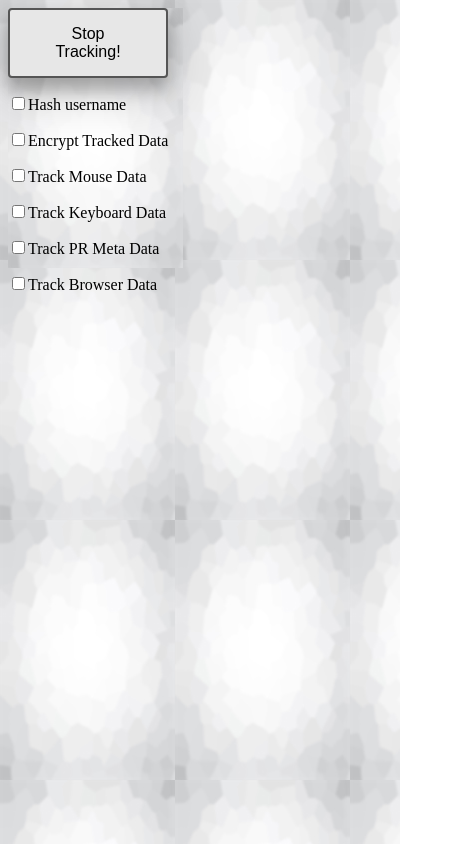
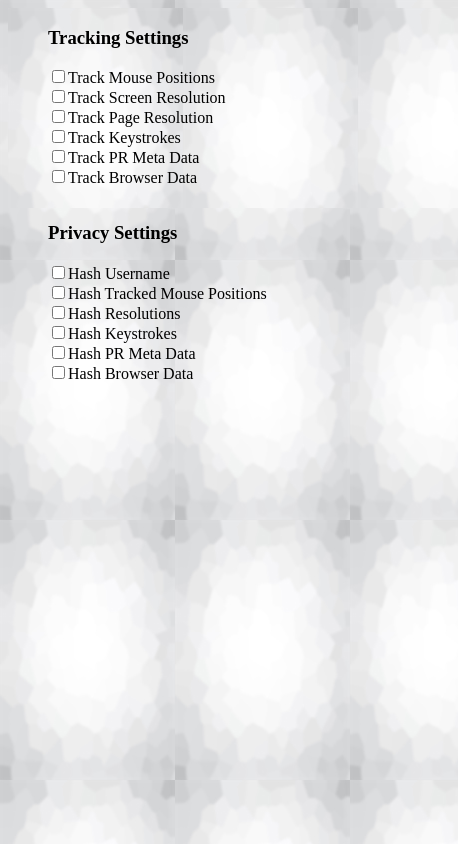
Before and after one commit to 8uurg/ooc-octopeer, a browser extension: page src/main/resources/popup.html in a window 400 px wide. Shown: the whole page, 458 px wide, since content can reach past the window. Drawn offline with Linux system fonts and the light colour scheme; files that its build step writes are made by us from their sources.

Commit message:
Fixed HTML errors

```diff
--- a/src/main/css/popup_style.css
+++ b/src/main/css/popup_style.css
@@ -1,32 +1,19 @@
 html,body {
-    height: 260px;
-    width: 175px;
-    background-image: url("../bg_popup.jpg");
+    height: 200px;
+    width: 450px;
+    background-image: url("/bg_popup.jpg");
 }
 
-.stopTrackingButton {
-    background-color: #e7e7e7;
-    color: black;
-    border-radius: 4px;
-    border: 2px solid #555555;
-    width: 160px;
-    box-shadow: 0 12px 16px 0 rgba(0,0,0,0.24), 0 17px 50px 0 rgba(0,0,0,0.19);
-    padding: 15px 32px;
-    text-align: center;
-    text-decoration: none;
+.row {
+    width: 100%;
+    /*margin: 0 auto;*/
+}
+.block {
+    /*float: left;*/
     display: inline-block;
-    font-size: 16px;
-    -webkit-transition-duration: 0.4s;
-    transition-duration: 0.4s;
+    zoom: 1;
 }
 
-.stopTrackingButton:hover {
-    background-color: black;
-    color: white;
+ul {
+    list-style-type: none;
 }
-
-/*Used when the button is pressed to make it appear to the user as pressed.*/
-.stopTrackingButtonOpaque {
-    opacity: 0.6;
-    cursor: not-allowed;
-}
--- a/src/main/resources/popup.html
+++ b/src/main/resources/popup.html
@@ -1,15 +1,33 @@
-<html>
+<!doctype html>
 <head>
+    <title>Octopeer - Popup</title>
     <link rel="stylesheet" type="text/css" href="./css/popup_style.css">
+    <script type="text/javascript" src="./js/popup.js"></script>
 </head>
     <body>
-        <button type="button" id="stopTrackingButton" class="stopTrackingButton">Stop Tracking!</button>
-        <p><input type=checkbox id="checkboxHashUsername" class="checkboxOptions">Hash username</p>
-        <p><input type=checkbox id="checkboxEncrypt" class="checkboxOptions">Encrypt Tracked Data</p>
-        <p><input type=checkbox id="checkboxMouseData" class="checkboxOptions">Track Mouse Data</p>
-        <p><input type=checkbox id="checkboxKeyboardData" class="checkboxOptions">Track Keyboard Data</p>
-        <p><input type=checkbox id="checkboxPrMetaData" class="checkboxOptions">Track PR Meta Data</p>
-        <input type=checkbox id="checkboxBrowserData" class="checkboxOptions">Track Browser Data
-        <script type="text/javascript" src="./js/popup.js"></script>
+    <div class="row">
+        <div class="block">
+            <ul>
+                <li><h3>Tracking Settings</h3></li>
+                <li><input type=checkbox id="checkboxMousPos" class="checkboxOptions">Track Mouse Positions</li>
+                <li><input type=checkbox id="checkboxScreenRes" class="checkboxOptions">Track Screen Resolution</li>
+                <li><input type=checkbox id="checkboxPageRes" class="checkboxOptions">Track Page Resolution</li>
+                <li><input type=checkbox id="checkboxKeystrokes" class="checkboxOptions">Track Keystrokes</li>
+                <li><input type=checkbox id="checkboxPrMetaDta" class="checkboxOptions">Track PR Meta Data</li>
+                <li><input type=checkbox id="checkboxBrowserData" class="checkboxOptions">Track Browser Data</li>
+            </ul>
+        </div>
+        <div class="block">
+            <ul>
+                <li><h3>Privacy Settings</h3></li>
+                <li><input type=checkbox id="checkboxHashUsername" class="checkboxOptions">Hash Username</li>
+                <li><input type=checkbox id="checkboxEncryp2" class="checkboxOptions">Hash Tracked Mouse Positions</li>
+                <li><input type=checkbox id="checkboxMouseData2" class="checkboxOptions">Hash Resolutions</li>
+                <li><input type=checkbox id="checkboxKeyboardDat2a" class="checkboxOptions">Hash Keystrokes</li>
+                <li><input type=checkbox id="checkboxPrMetaData2" class="checkboxOptions">Hash PR Meta Data</li>
+                <li><input type=checkbox id="checkboxBrowserData2" class="checkboxOptions">Hash Browser Data</li>
+            </ul>
+        </div>
+    </div>
     </body>
 </html>
```
